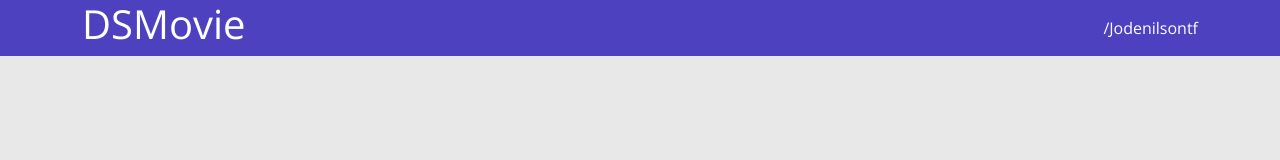
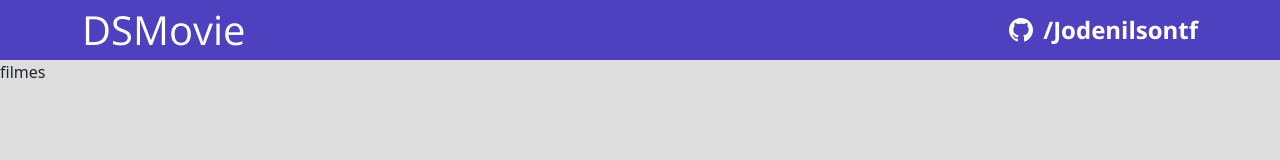
Before and after one commit to jodenilsontf/dsmovie, a plain HTML site: page index.html in a window 1280 px wide. Drawn offline with nearby package versions, Linux system fonts and the light colour scheme.

Commit message:
Barra superior Parte 2

```diff
--- a/css/styles.css
+++ b/css/styles.css
@@ -1,16 +1,29 @@
 @import url('https://fonts.googleapis.com/css2?family=Open+Sans:wght@300;400;700&display=swap');
+
+:root {
+    --bg-gray: #ddd;
+}
+
+
 *{
+    margin: 0;
     box-sizing: border-box;
     font-family: 'Open Sans', sans-serif;
 }
 
+h1, h2, h3, h4, h5, h6 {
+    margin: 0;
+}
 html, body {
-background-color: #e8e8e8;
+background-color: var(--bg-gray);
 }
 
 header {
     background-color: #4D41C0;
     color: #fff;
+    height: 60px;
+    display: flex;
+    align-items: center;
 }
 
 nav {
@@ -18,8 +31,24 @@ nav {
     align-items: center;
     justify-content: space-between;
 }
+nav {
+
+    font-size: 24px;
+    font-weight: 700;
+
+}
 
 a, a:hover{
     text-decoration: none;
     color: unset;
 }
+
+.dsmovie-contact-container {
+    display: flex;
+    align-items: center;
+}
+
+.dsmovie-contact-container img {
+    margin-right: 10px;
+
+}
--- a/index.html
+++ b/index.html
@@ -12,8 +12,12 @@
     <header>
         <nav class="container">
             <h1>DSMovie</h1>
-            <a href="https://github.com/jodenilsontf/dsmovie/">/Jodenilsontf</a>
+            <div class="dsmovie-contact-container">
+                <img src="img/github.svg" alt="Github" />
+                <a href="https://github.com/jodenilsontf/dsmovie/">/Jodenilsontf</a>
+            </div>
         </nav>
     </header>
+    filmes
 </body>
 </html>
```
Also changed, not shown: img/github.svg (added).
